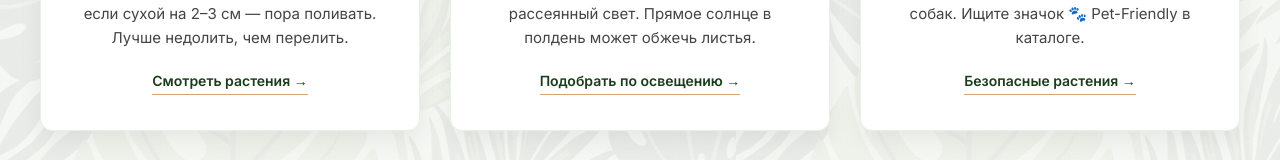
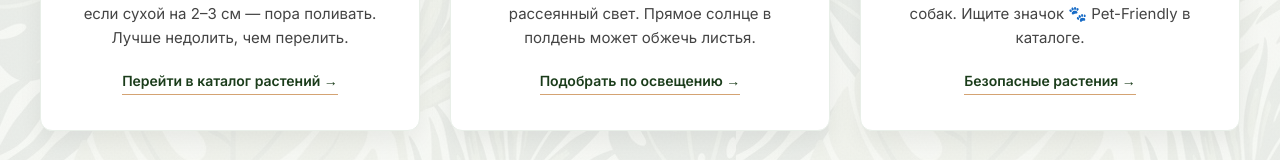
Before and after one commit to arina1306435/kr1-html-css-shop, a plain HTML site: page index.html in a window 1280 px wide. Shown: the part 3046-3206 px from the top of the page. Drawn offline with nearby package versions, Linux system fonts and the light colour scheme.

Commit message:
fix:изменения

```diff
--- a/index.html
+++ b/index.html
@@ -155,7 +155,7 @@
           <div class="tip-card__icon" aria-hidden="true">💧</div>
           <h3 class="tip-card__title">Как поливать?</h3>
           <p class="tip-card__text">Проверьте верхний слой почвы пальцем: если сухой на 2–3 см — пора поливать. Лучше недолить, чем перелить.</p>
-          <a href="catalog.html" class="tip-card__link">Смотреть растения →</a>
+          <a href="catalog.html" class="tip-card__link">Перейти в каталог растений →</a>
         </article>
         <article class="tip-card">
           <div class="tip-card__icon" aria-hidden="true">🌞</div>
```
